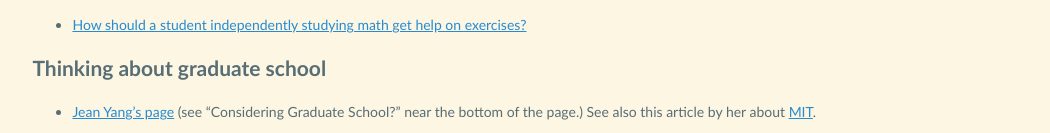
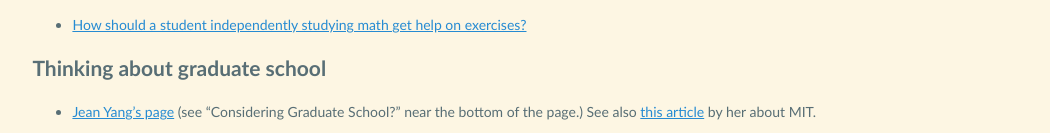
Before and after one commit to riceissa/riceissa.github.io, a Jekyll site: the page built from uw/resources.md, in a window 1280 px wide and 900 px high, scrolled down 2488 px. Shown: the part 764-897 px from the top of the window, without its empty margins (102-1152 px from the left). Built offline with Jekyll 4.4.1, drawn with Linux system fonts in a browser that asks for light colours; Markdown is read by kramdown in place of the engine named in the settings.

Commit message:
move link position

```diff
--- a/uw/resources.md
+++ b/uw/resources.md
@@ -188,4 +188,4 @@ The [article](http://www.wired.com/2009/12/15943/) Kite links to is intriguing.
 
 ## Thinking about graduate school
 
-- [Jean Yang’s page](http://jeanyang.com/) (see “Considering Graduate School?” near the bottom of the page.) See also this article by her about [MIT](https://medium.com/p/c6162458ef83).
+- [Jean Yang’s page](http://jeanyang.com/) (see “Considering Graduate School?” near the bottom of the page.) See also [this article](https://medium.com/p/c6162458ef83) by her about MIT.
```
